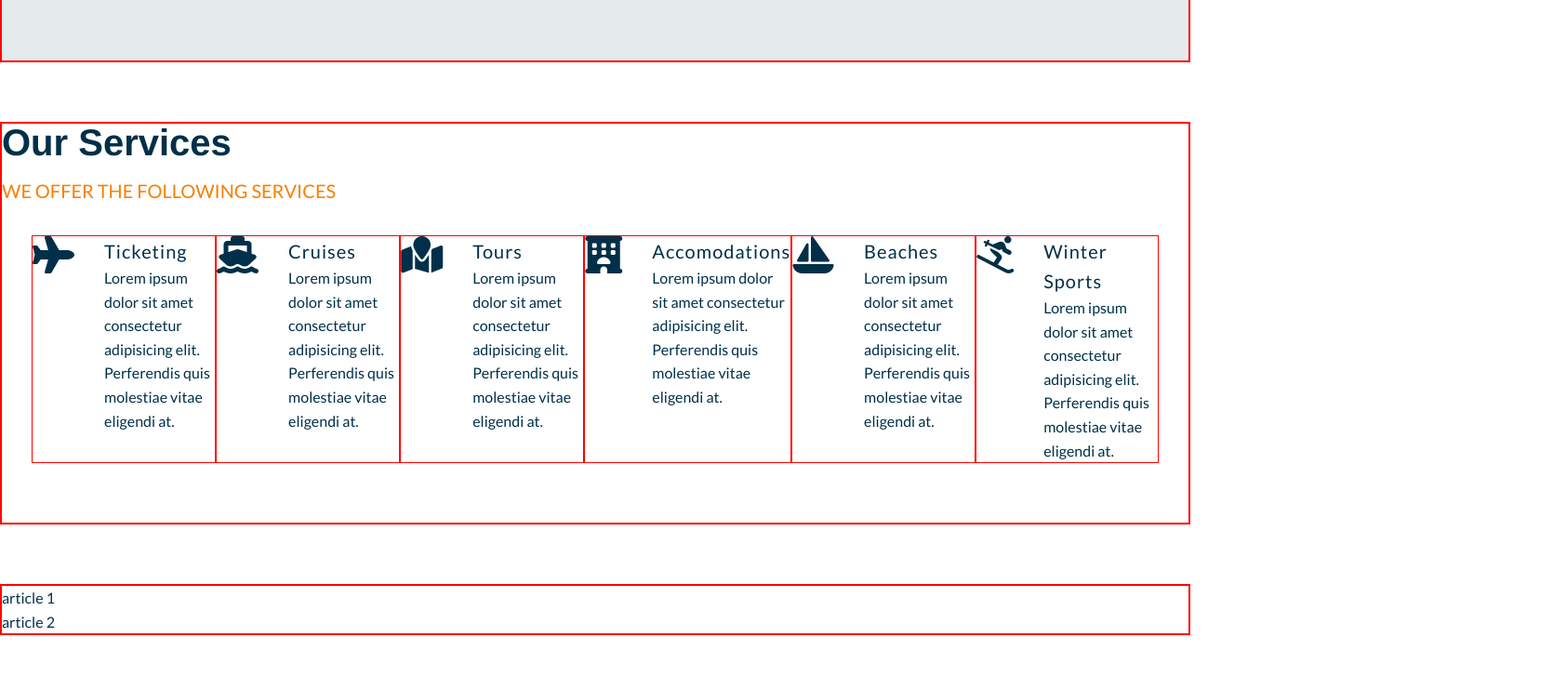
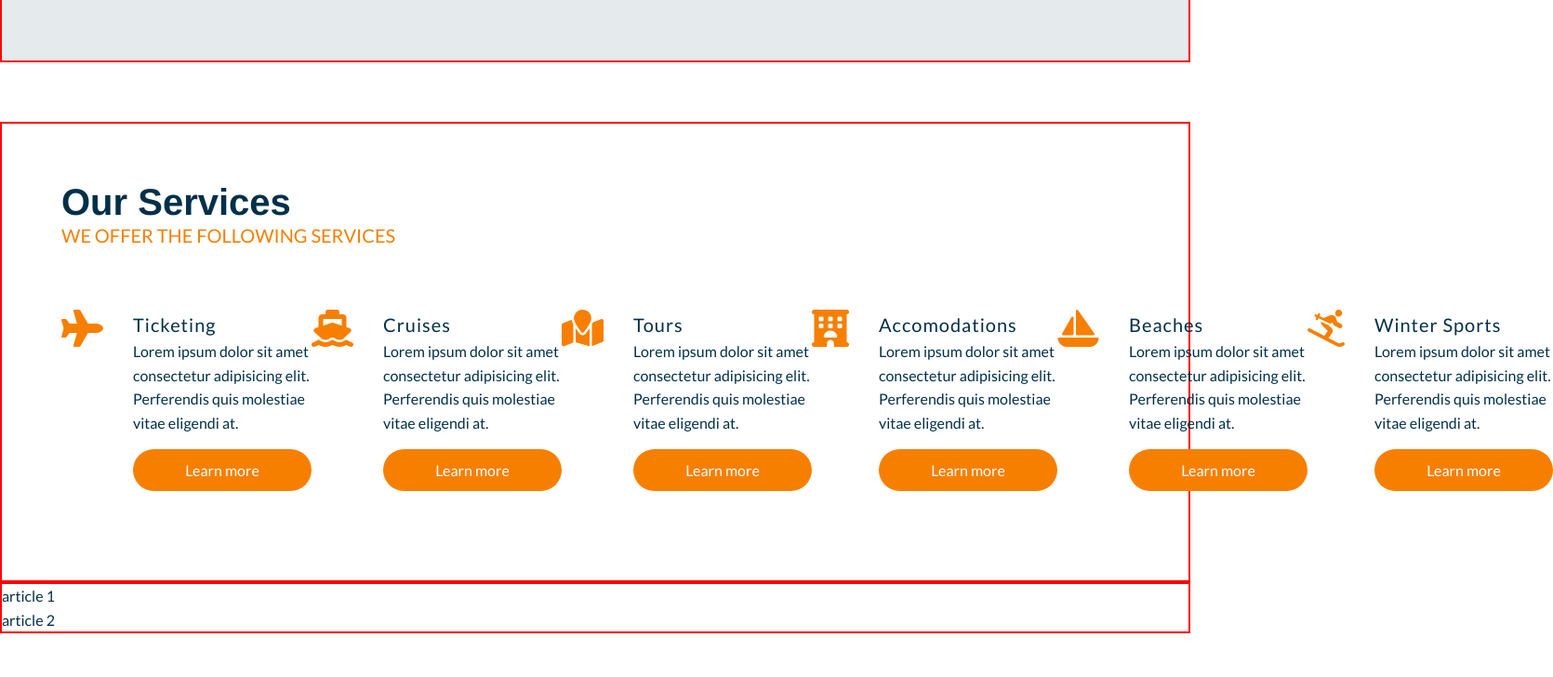
Before and after one commit to detomdev/wanderer, a plain HTML site: page index.html in a window 1280 px wide. Shown: the part 2580-3308 px from the top of the page at 93% size, 1670 px wide, since content can reach past the window. Drawn offline with nearby package versions, Linux system fonts and the light colour scheme.

Commit message:
Services section completed

```diff
--- a/index.html
+++ b/index.html
@@ -129,7 +129,7 @@
 					</div>
 				</div>
 			</section>
-			<section class="services">
+			<section class="services container">
 				<h2>Our Services</h2>
 				<span>We offer the following services</span>
 				<div class="container__services flex">
@@ -138,6 +138,7 @@
 						<p>
 							<span>Ticketing</span> Lorem ipsum dolor sit amet consectetur adipisicing elit. Perferendis quis
 							molestiae vitae eligendi at.
+							<button class="btn__general">Learn more</button>
 						</p>
 					</div>
 					<div class="card__services flex">
@@ -145,6 +146,7 @@
 						<p>
 							<span>Cruises</span> Lorem ipsum dolor sit amet consectetur adipisicing elit. Perferendis quis
 							molestiae vitae eligendi at.
+							<button class="btn__general">Learn more</button>
 						</p>
 					</div>
 					<div class="card__services flex">
@@ -152,6 +154,7 @@
 						<p>
 							<span>Tours</span> Lorem ipsum dolor sit amet consectetur adipisicing elit. Perferendis quis molestiae
 							vitae eligendi at.
+							<button class="btn__general">Learn more</button>
 						</p>
 					</div>
 					<div class="card__services flex">
@@ -159,6 +162,7 @@
 						<p>
 							<span>Accomodations</span> Lorem ipsum dolor sit amet consectetur adipisicing elit. Perferendis quis
 							molestiae vitae eligendi at.
+							<button class="btn__general">Learn more</button>
 						</p>
 					</div>
 					<div class="card__services flex">
@@ -166,6 +170,7 @@
 						<p>
 							<span>Beaches</span> Lorem ipsum dolor sit amet consectetur adipisicing elit. Perferendis quis
 							molestiae vitae eligendi at.
+							<button class="btn__general">Learn more</button>
 						</p>
 					</div>
 					<div class="card__services flex">
@@ -173,6 +178,7 @@
 						<p>
 							<span>Winter sports</span> Lorem ipsum dolor sit amet consectetur adipisicing elit. Perferendis quis
 							molestiae vitae eligendi at.
+							<button class="btn__general">Learn more</button>
 						</p>
 					</div>
 				</div>
--- a/style.css
+++ b/style.css
@@ -192,7 +192,7 @@ h2 {
 
 /* Button style */
 .btn__general {
-	display: inline-block;
+	display: block;
 	cursor: pointer;
 	width: 12rem;
 	padding: 0.6em 1rem;
@@ -281,6 +281,7 @@ h2 {
 }
 
 .carousel-item-overlay .btn__hero {
+	display: inline-block;
 	cursor: pointer;
 	width: 12rem;
 	background: var(--clr-fire-engine-red);
@@ -450,12 +451,22 @@ h2 {
 /* Services section */
 .container__services {
 	flex-direction: column;
-	padding: 2em;
 }
 
 .card__services {
-	border: 1px solid red;
 	align-items: flex-start;
+	margin-top: 4rem;
+}
+
+.services h2 {
+	padding-bottom: 0;
+}
+
+.services span {
+	text-transform: uppercase;
+	color: var(--clr-orange-wheel);
+	margin-bottom: 2rem;
+	font-size: var(--fs-500);
 }
 
 .services .card__services span {
@@ -466,17 +477,21 @@ h2 {
 	letter-spacing: 1px;
 }
 
-.services span {
-	text-transform: uppercase;
-	color: var(--clr-orange-wheel);
-	margin-bottom: 1rem;
-	font-size: var(--fs-500);
+.card__services .btn__general {
+	margin-top: 1em;
+	font-size: var(--fs-400);
+	background-color: var(--clr-orange-wheel);
+}
+
+.services .card__services p {
+	display: block;
 }
 
 .services .card__services i {
 	line-height: 1;
 	font-size: var(--fs-800);
 	margin-right: 2rem;
+	color: var(--clr-orange-wheel);
 }
 .services .card__services {
 	margin-bottom: 2em;
```
